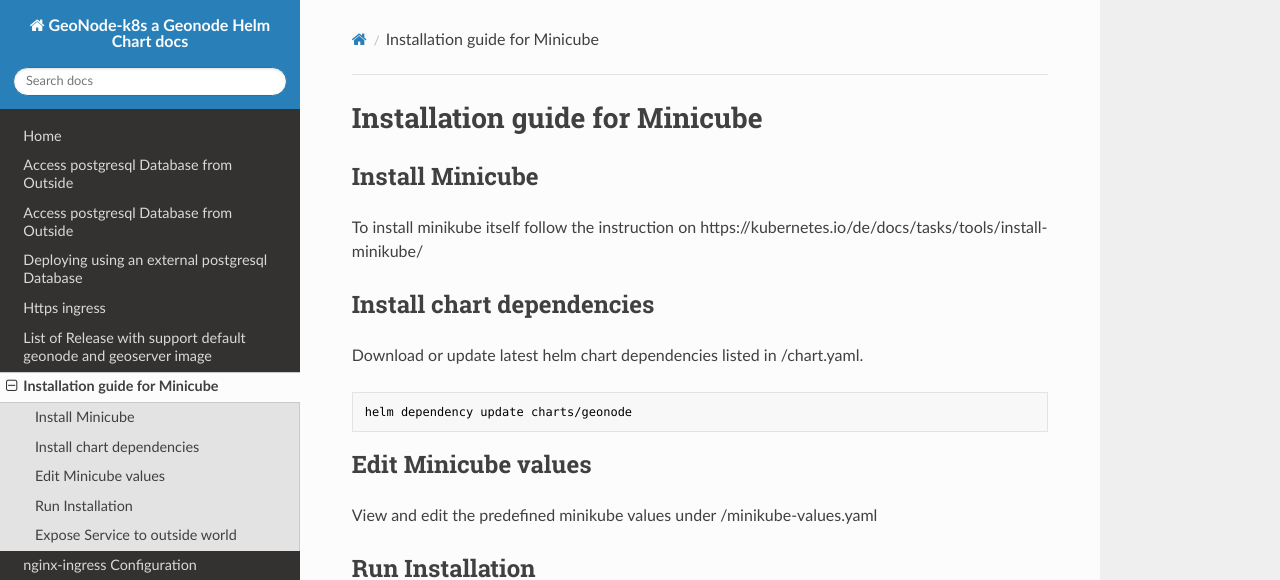
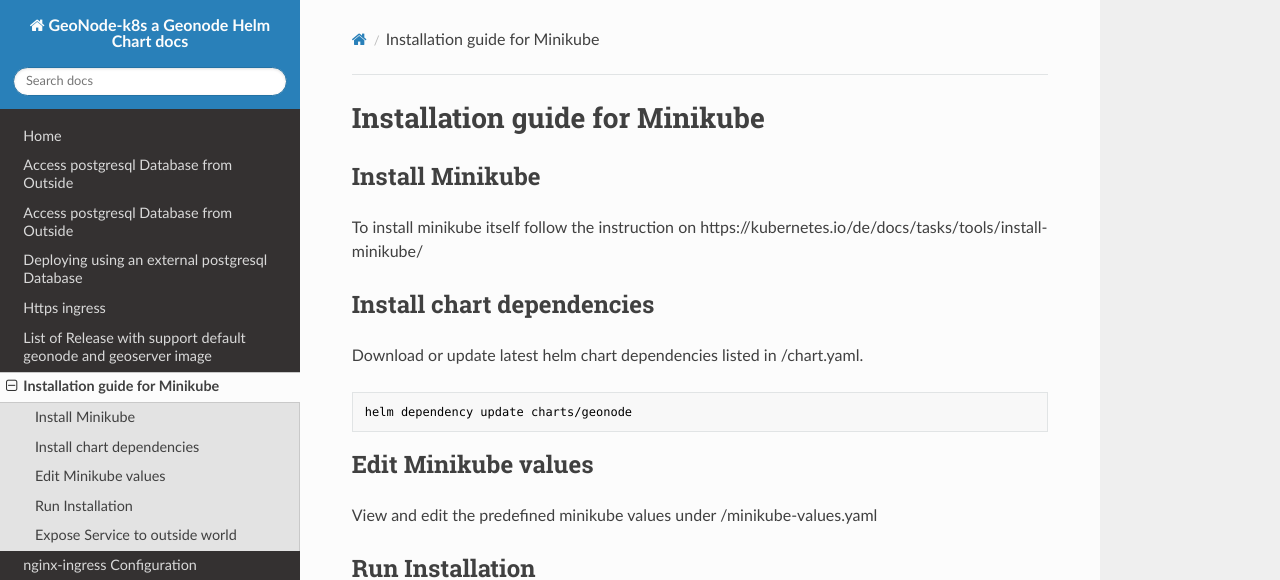
Before and after one commit to zalf-rdm/geonode-k8s, an MkDocs documentation site: the page built from docs/minikube-installation.md, in a window 1280 px wide and 900 px high. Shown: the top 580 px of the window. Built offline with MkDocs 1.6.1, drawn with Linux system fonts in a browser that asks for light colours; nearby versions of some CDN libraries.

Commit message:
Update minikube-installation.md (#173)

````diff
--- a/docs/minikube-installation.md
+++ b/docs/minikube-installation.md
@@ -1,6 +1,6 @@
-# Installation guide for Minicube
+# Installation guide for Minikube
 
-## Install Minicube
+## Install Minikube
 
 To install minikube itself follow the instruction on https://kubernetes.io/de/docs/tasks/tools/install-minikube/
 
@@ -12,7 +12,7 @@ Download or update latest helm chart dependencies listed in /chart.yaml.
 helm dependency update charts/geonode
 ```
 
-## Edit Minicube values
+## Edit Minikube values
 
 View and edit the predefined minikube values under /minikube-values.yaml
 
````
